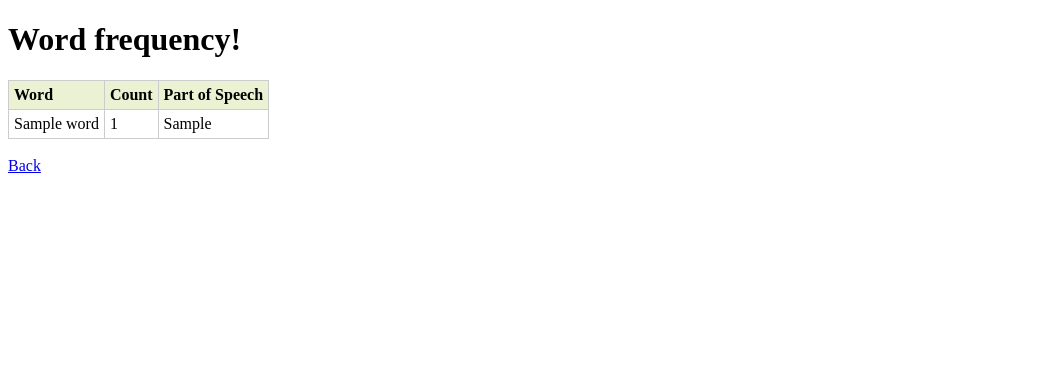
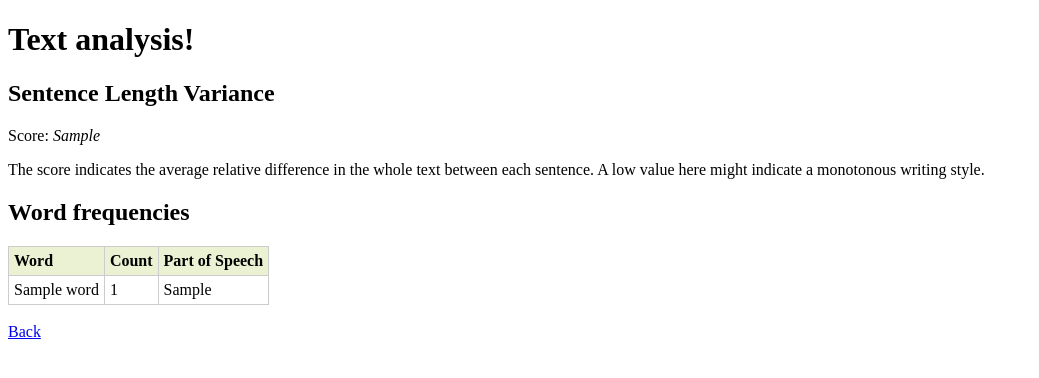
Before and after one commit to dtran320/write-better, a Flask app: template templates/result.html in a window 1280 px wide. Shown: the top 378 px of the page, without its empty margins (0-1039 px from the left). Run offline with Flask 2, Linux system fonts and the light colour scheme; the template is opened without the code that fills it: most values are stand-ins (such as "Sample title", 1, 10 or a date in 2020).

Commit message:
Fix bug in analyze_text. Add analyze_text results to analyze view

```diff
--- a/app.py
+++ b/app.py
@@ -95,7 +95,10 @@ def analyze_text(text):
         # sentence
         relative_diff = (curr_sentence_len - previous_sentence_len) \
                         / previous_sentence_len
+
         sentence_diffs.append(abs(relative_diff))
+
+        previous_sentence_len = curr_sentence_len
 
     # Return the mean of all sentence_diffs for an indicator
     # of sentence length variance.
--- a/server.py
+++ b/server.py
@@ -1,6 +1,6 @@
 from flask import Flask, render_template, request
 
-from app import analyze_words
+from app import analyze_words, analyze_text
 
 app = Flask(__name__)
 app.debug = True
@@ -13,8 +13,13 @@ def index():
 
 @app.route('/analyze', methods=['POST'])
 def analyze():
-    result = analyze_words(request.form['text'])
-    return render_template('result.html', results=result)
+    text = request.form['text']
+    result = analyze_words(text)
+    sent_variance = analyze_text(text)
+    return render_template('result.html',
+        results=result,
+        sent_variance= sent_variance,
+    )
 
 
 if __name__ == "__main__":
--- a/templates/layout.html
+++ b/templates/layout.html
@@ -7,7 +7,7 @@
 </head>
 
 <body>
-<h1> Word frequency!</h1>
+<h1>Text analysis!</h1>
 
 {% block body %}
 {% endblock %}
--- a/templates/result.html
+++ b/templates/result.html
@@ -1,5 +1,10 @@
 {% extends 'layout.html' %}
 {% block body %}
+<h2>Sentence Length Variance</h2>
+<p>Score: <em>{{sent_variance}}</em></p>
+<p>The score indicates the average relative difference in the whole text between each sentence. A low value here might indicate a monotonous writing style.</p>
+
+<h2>Word frequencies</h2>
 <table class="results">
 <tr>
 	<th>Word</th>
```
